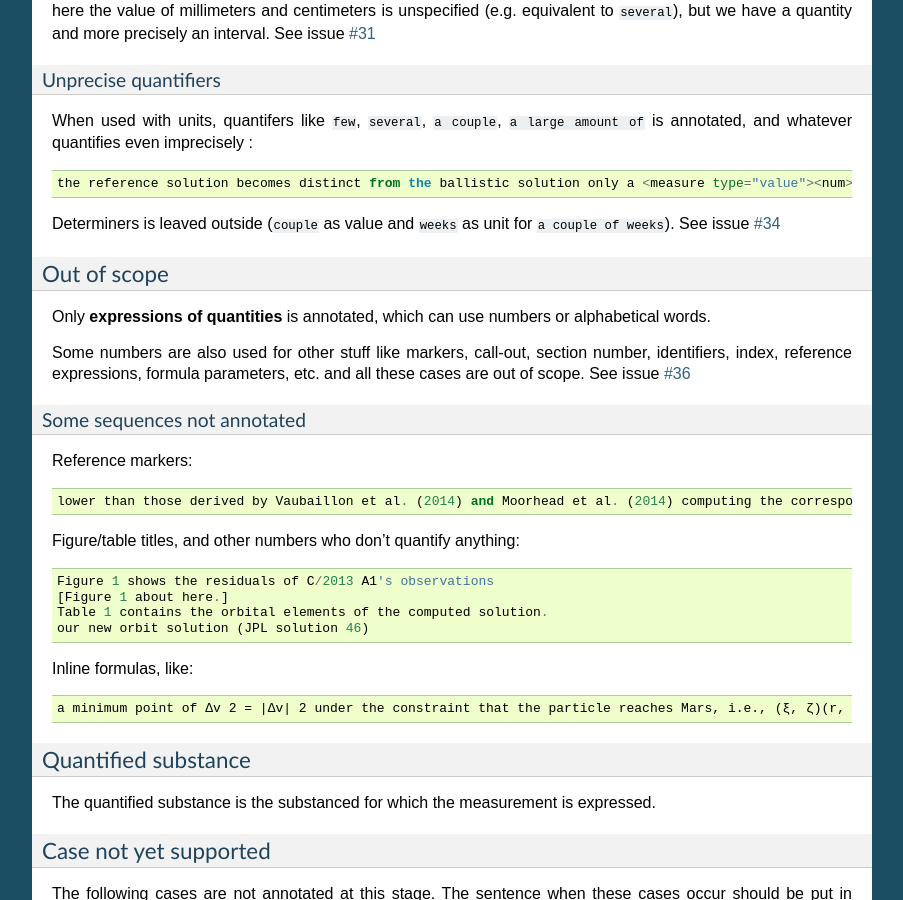
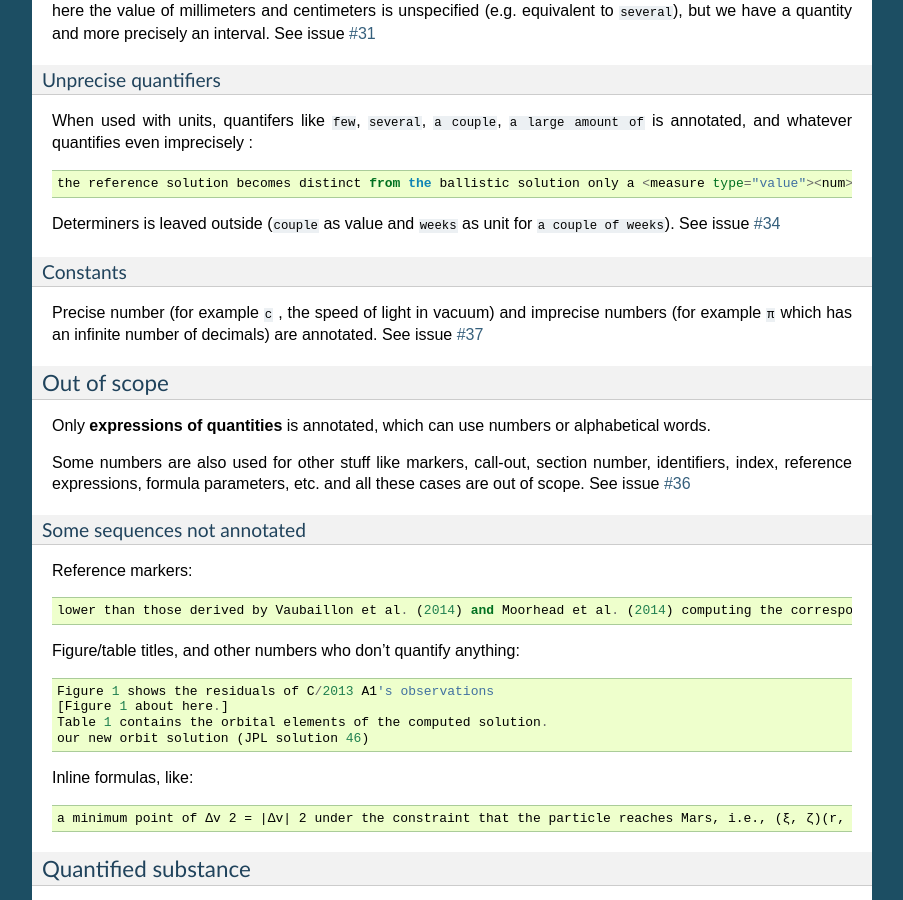
Before and after one commit to lfoppiano/grobid-quantities, a Sphinx documentation site: the page built from doc/guidelines.rst, in a window 1280 px wide and 900 px high, scrolled down 3703 px. Shown: the whole window, without its empty margins (198-1101 px from the left). Built offline with Sphinx 7.4.7, drawn with Linux system fonts in a browser that asks for light colours.

Commit message:
adding issue #37 to doc

```diff
--- a/doc/guidelines.rst
+++ b/doc/guidelines.rst
@@ -171,7 +171,6 @@ It can be considered as 20 °C (293 Kelvin), although not defined in a standard
   <measure type="value"><measure type="TEMPERATURE">Raumtemperatur</measure></measure>
 
 
-
 Miscellaneous
 ~~~~~~~~~~~~~
 
@@ -201,6 +200,10 @@ When used with units, quantifers like ``few``, ``several``, ``a couple``, ``a la
 
 Determiners is leaved outside (``couple`` as value and ``weeks`` as unit for ``a couple of weeks``). See issue `#34 <https://github.com/kermitt2/grobid-quantities/issues/34>`_
 
+Constants
+^^^^^^^^^
+
+Precise number (for example ``c`` , the speed of light in vacuum) and imprecise numbers (for example ``π`` which has an infinite number of decimals) are annotated. See issue `#37 <https://github.com/kermitt2/grobid-quantities/issues/37>`_
 
 Out of scope
 ~~~~~~~~~~~~
```
